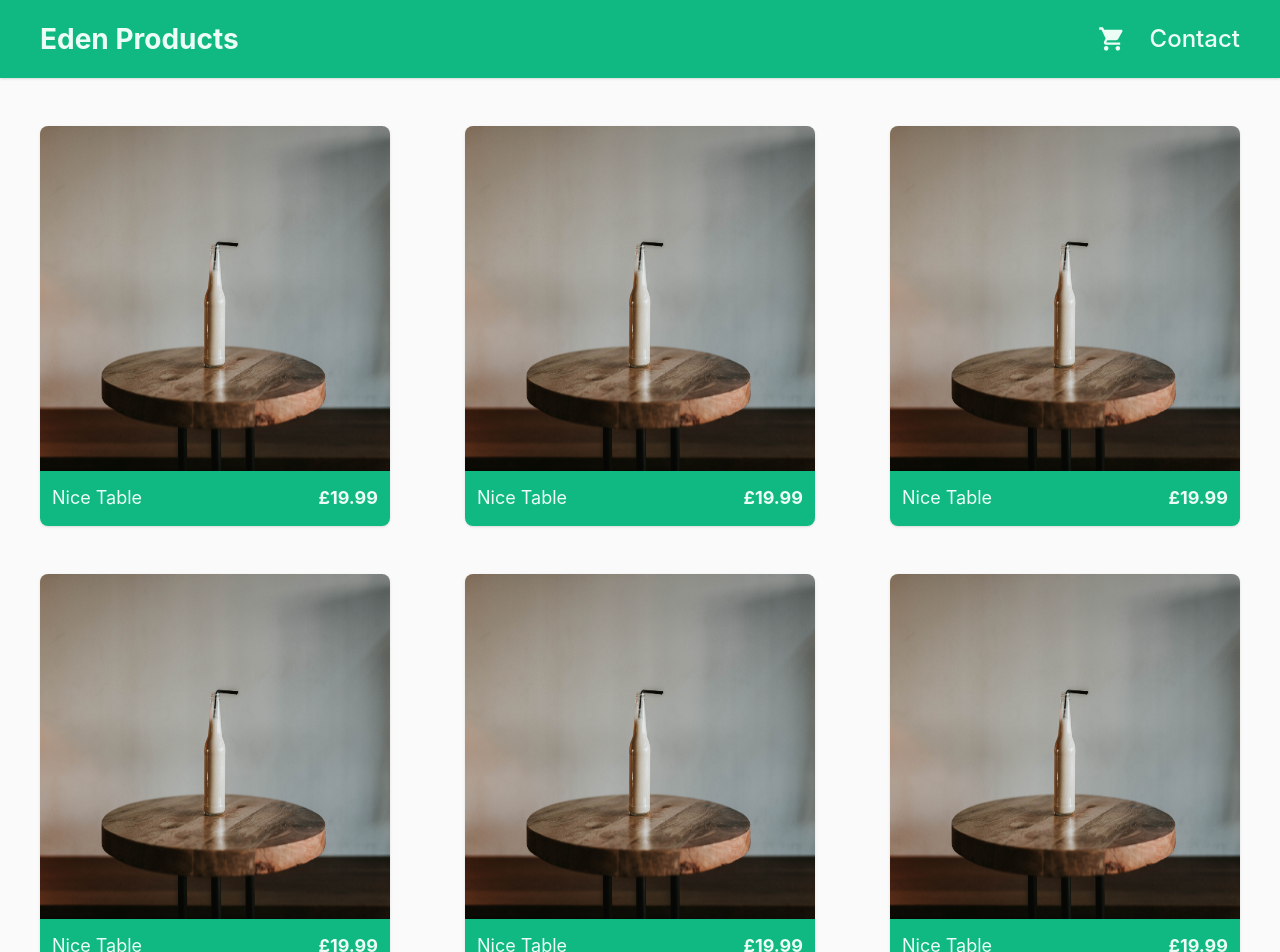
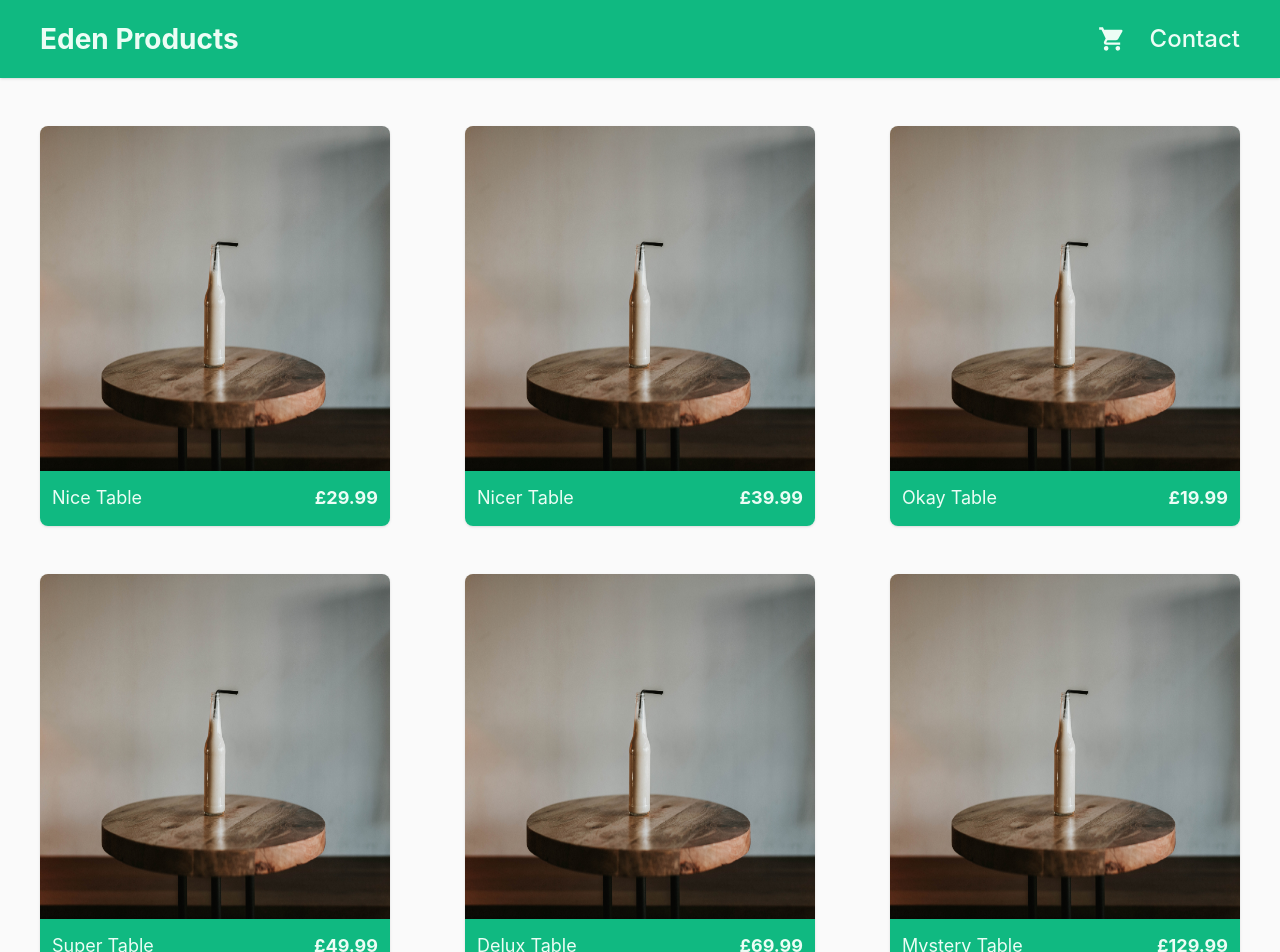
Before and after one commit to keith-price/dad-ecommerce, a Vue app: page / in a window 1280 px wide. Shown: the top 952 px of the page. Built offline with nearby package versions, Linux system fonts and the light colour scheme.

Commit message:
added products.js woth dummy date. Used v-for to render the cards and passed props to the card components

```diff
--- a/src/components/ProductCard.vue
+++ b/src/components/ProductCard.vue
@@ -1,14 +1,25 @@
-<script setup></script>
+<script>
+export default {
+  props: {
+    product: {
+      type: Object,
+      required: true
+    }
+  }
+}
+</script>
 
 <template>
   <div class="card-container">
-    <img src="../assets/images/pexels-juan-pablo-serrano-arenas-890669.jpg" alt="#" />
+    <img :src="product.productImage" alt="#" />
 
     <div class="product-details">
       <div class="product-name">
-        <p>Nice Table</p>
+        <p>{{ product.productName }}</p>
       </div>
-      <div class="product-price"><p>&#163;19.99</p></div>
+      <div class="product-price">
+        <p>&#163;{{ product.productPrice }}</p>
+      </div>
     </div>
   </div>
 </template>
--- /dev/null
+++ b/src/data/products.js
@@ -0,0 +1,34 @@
+const products = [
+  {
+    productImage: '../../src/assets/images/pexels-juan-pablo-serrano-arenas-890669.jpg',
+    productName: 'Nice Table',
+    productPrice: 29.99
+  },
+  {
+    productImage: '../../src/assets/images/pexels-juan-pablo-serrano-arenas-890669.jpg',
+    productName: 'Nicer Table',
+    productPrice: 39.99
+  },
+  {
+    productImage: '../../src/assets/images/pexels-juan-pablo-serrano-arenas-890669.jpg',
+    productName: 'Okay Table',
+    productPrice: 19.99
+  },
+  {
+    productImage: '../../src/assets/images/pexels-juan-pablo-serrano-arenas-890669.jpg',
+    productName: 'Super Table',
+    productPrice: 49.99
+  },
+  {
+    productImage: '../../src/assets/images/pexels-juan-pablo-serrano-arenas-890669.jpg',
+    productName: 'Delux Table',
+    productPrice: 69.99
+  },
+  {
+    productImage: '../../src/assets/images/pexels-juan-pablo-serrano-arenas-890669.jpg',
+    productName: 'Mystery Table',
+    productPrice: 129.99
+  }
+]
+
+export default products
--- a/src/views/HomeView.vue
+++ b/src/views/HomeView.vue
@@ -1,16 +1,14 @@
 <script setup>
 import ProductCard from '../components/ProductCard.vue'
+import products from '../data/products'
 </script>
 
 <template>
   <main>
     <div class="product-grid">
-      <ProductCard class="card" />
-      <ProductCard class="card" />
-      <ProductCard class="card" />
-      <ProductCard class="card" />
-      <ProductCard class="card" />
-      <ProductCard class="card" />
+      <div v-for="(product, index) in products" :key="index">
+        <ProductCard class="card" :product="product" />
+      </div>
     </div>
   </main>
 </template>
@@ -31,10 +29,11 @@ main {
 
 .card {
   box-shadow: var(--box-shadow-main);
+  transition: all 0.3s;
 }
 
 .card:hover {
-  transform: translateY(-1px);
+  transform: translateY(-2px);
   box-shadow: var(--box-shadow-large);
 }
 </style>
```
